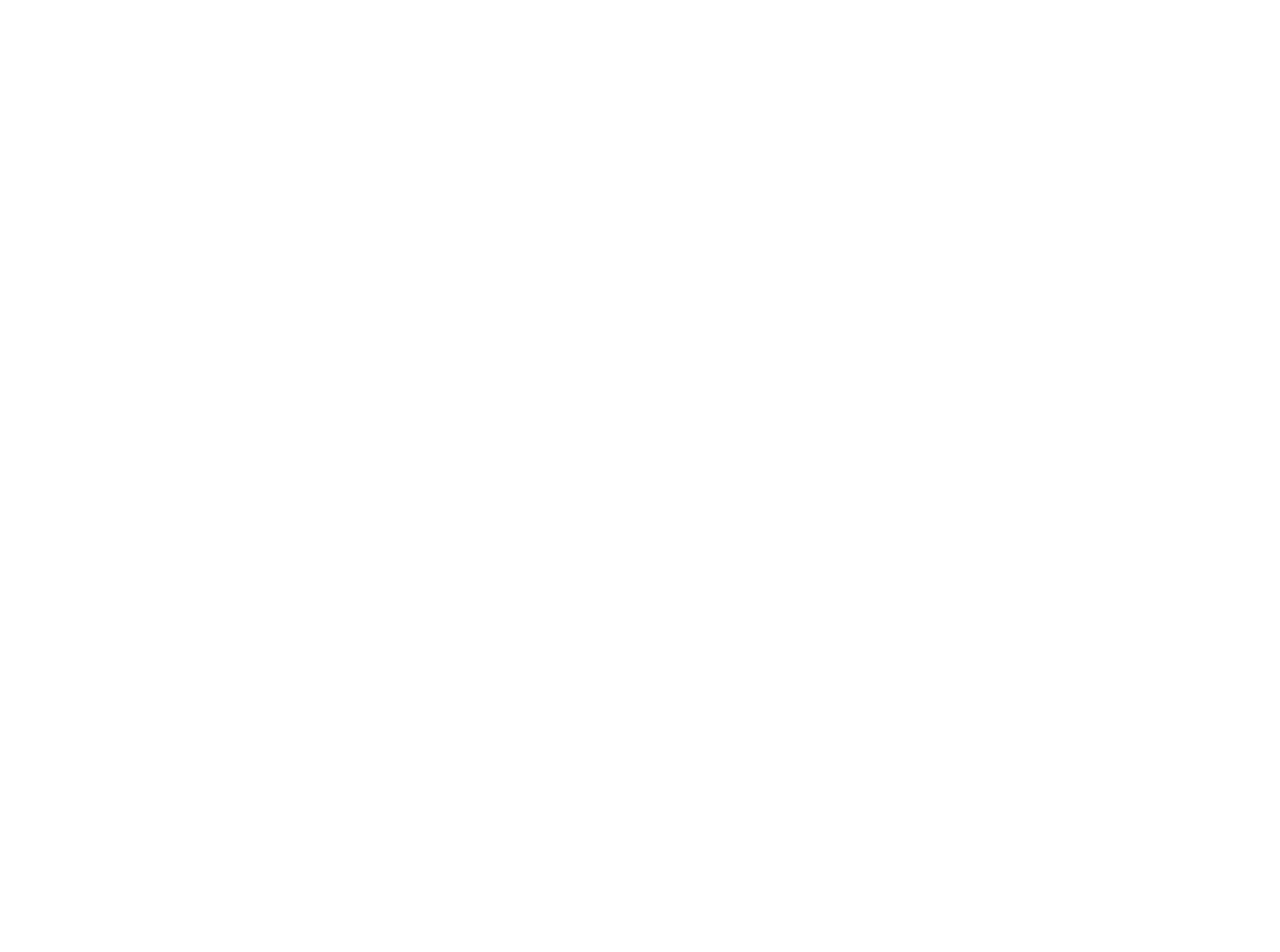
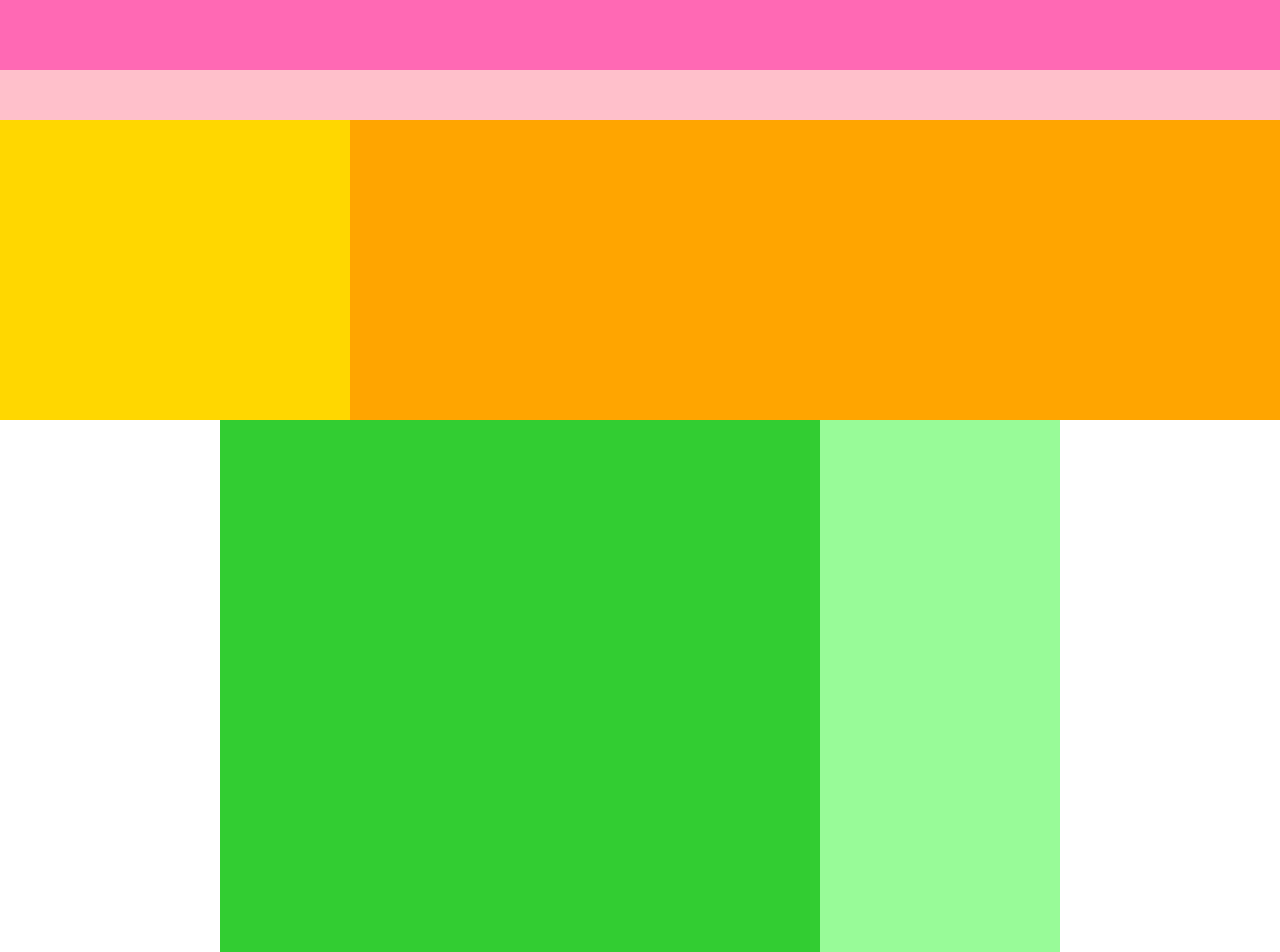
Before and after one commit to barusan-nakanori/HTML-CSSpractice, a plain HTML site: page practice/index.html in a window 1280 px wide. Shown: the top 952 px of the page. Before the commit the page ends 800 px from the top, so only its background shows below. Drawn offline with Linux system fonts and the light colour scheme.

Commit message:
[Finish]float

```diff
--- a/practice/index.html
+++ b/practice/index.html
@@ -7,6 +7,17 @@
 	</head>
 
 	<body>
-
+		<div class="header">
+			<div class="header-top"></div>
+			<div class="header-bottom"></div>
+		</div>
+		<div class="main-visual">
+			<div class="main-visual-content"></div>
+		</div>
+		<div class="main clearfix">
+			<div class="blog"></div>
+			<div class="sidebar"></div>
+		</div>
+		<div class="footer"></div>
 	</body>
 </html>
--- a/practice/style.css
+++ b/practice/style.css
@@ -3,3 +3,66 @@
 	padding: 0;
 	box-sizing: border-box;
 }
+
+.clearfix::after{
+	content: "";
+	display: block;
+	clear: both;
+}
+
+.header{
+	width: 100%;
+	height: 120px;
+	background-color: red;
+}
+
+.header-top{
+	width: 100%;
+	height: 70px;
+	background-color: hotpink;
+}
+
+.header-bottom{
+	width: 100%;
+	height: 50px;
+	background-color: pink;
+}
+
+.main-visual{
+	width: 100%;
+	height: 300px;
+	background-color: orange;
+}
+
+.main-visual-content{
+	width: 350px;
+	height: 300px;
+	background-color: gold;
+}
+
+.main{
+	width: 840px;
+	/*height: 1400px;*/
+	background-color: green;
+	margin: 0 auto;
+}
+
+.blog{
+	width: 600px;
+	height: 1400px;
+	background-color: limegreen;
+	float: left;
+}
+
+.sidebar{
+	width: 240px;
+	height: 1400px;
+	background-color: palegreen;
+	float: left;
+}
+
+.footer{
+	width: 100%;
+	height: 120px;
+	background-color: blue;
+}
```
